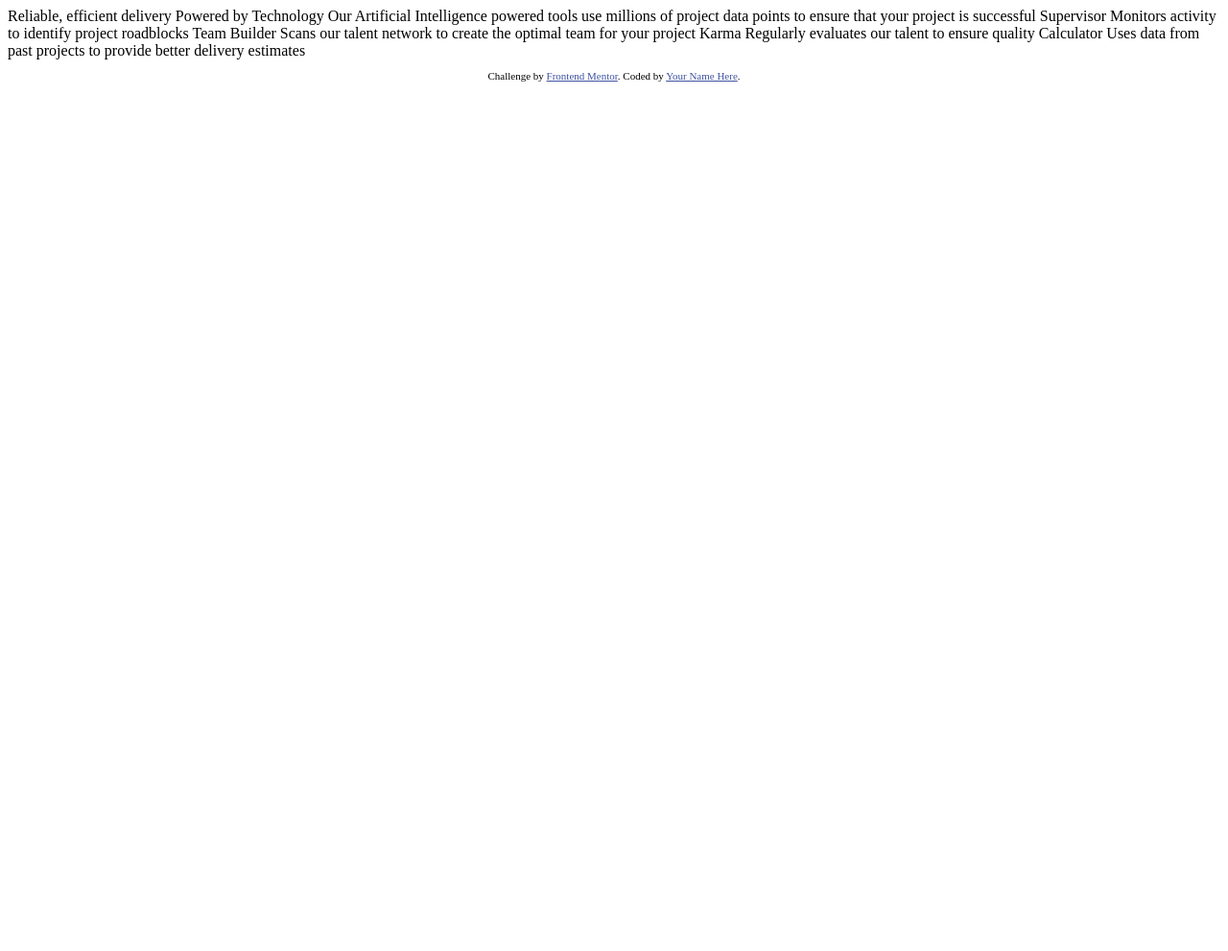
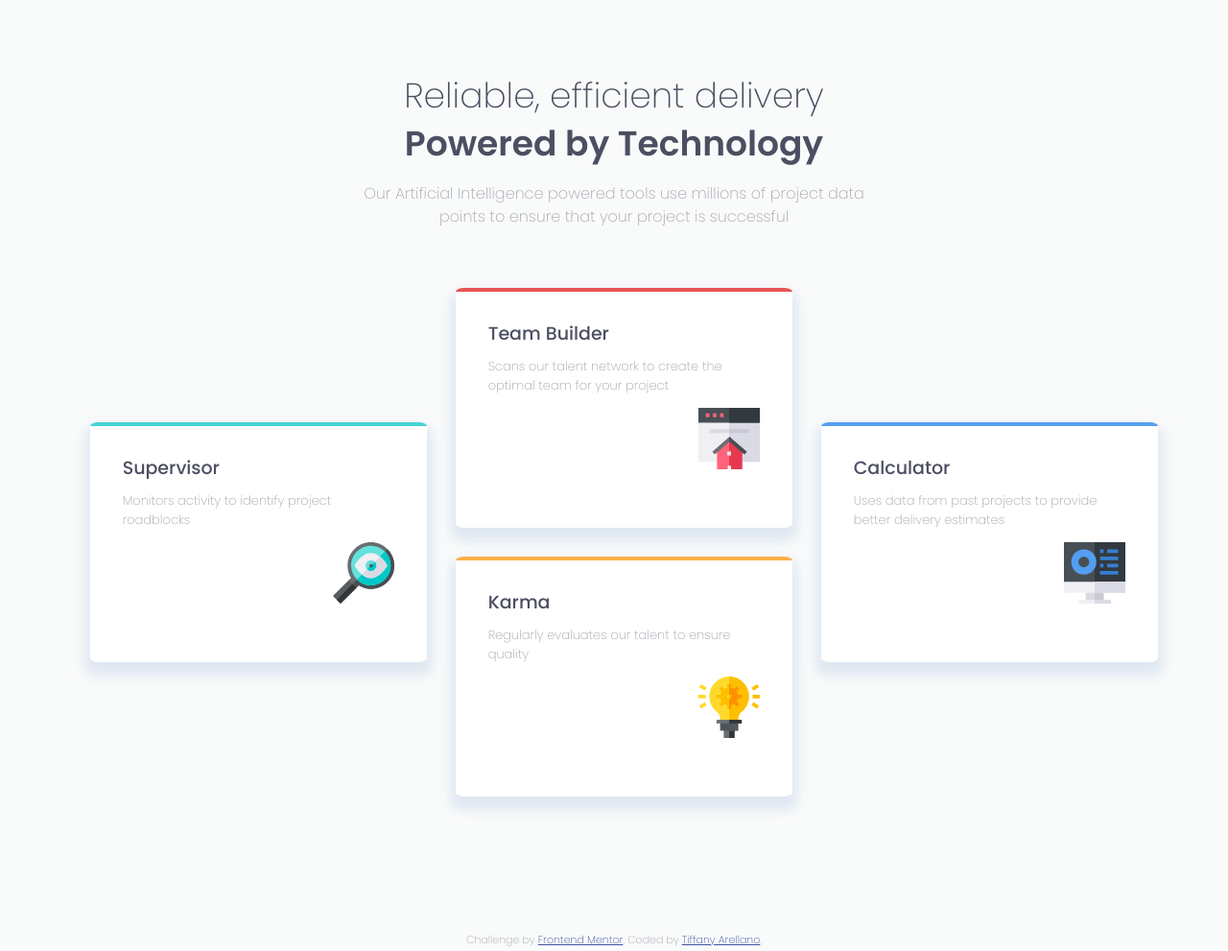
Before and after one commit to yirano/FM_four-card-feature, a plain HTML site: page src/index.html in a window 1280 px wide. Shown: the whole page at 96% size. Before the commit the page ends 800 px from the top, so only its background shows below. Drawn offline with Linux system fonts and the light colour scheme.

Commit message:
Style desktop layout

```diff
--- a/src/index.html
+++ b/src/index.html
@@ -1,45 +1,94 @@
 <!DOCTYPE html>
 <html lang="en">
+
 <head>
   <meta charset="UTF-8">
-  <meta name="viewport" content="width=device-width, initial-scale=1.0"> <!-- displays site properly based on user's device -->
+  <meta name="viewport" content="width=device-width, initial-scale=1.0">
+  <!-- displays site properly based on user's device -->
 
   <link rel="icon" type="image/png" sizes="32x32" href="./images/favicon-32x32.png">
 
   <title>Frontend Mentor | Four card feature section</title>
+  <link href="https://fonts.googleapis.com/css?family=Poppins:200,400,500,600&display=swap" rel="stylesheet">
+  <link rel="stylesheet" href="style.css">
+</head>
 
-  <!-- Feel free to remove these styles or customise in your own stylesheet 👍 -->
-  <style>
-    .attribution { font-size: 11px; text-align: center; }
-    .attribution a { color: hsl(228, 45%, 44%); }
-  </style>
-</head>
 <body>
+  <main>
 
+    <header>
+      <div class="header-top">
+        <h2 class='header-light'>
           Reliable, efficient delivery
+        </h2>
+        <h2>
           Powered by Technology
-
+        </h2>
+      </div>
+      <p class='caption'>
         Our Artificial Intelligence powered tools use millions of project data points
         to ensure that your project is successful
+      </p>
+    </header>
 
+    <div class="cards">
+
+      <div class="card-left card order-1">
+        <h3>
           Supervisor
+        </h3>
+        <p>
           Monitors activity to identify project roadblocks
+        </p>
+        <div class="card-img">
+          <img src="../images/icon-supervisor.svg" alt="Magnifying glass">
+        </div>
+      </div>
 
+      <div class="card-top card order-2">
+        <h3>
           Team Builder
+        </h3>
+        <p>
           Scans our talent network to create the optimal team for your project
+        </p>
+        <div class="card-img">
+          <img src="../images/icon-team-builder.svg" alt="Magnifying glass">
+        </div>
+      </div>
 
+      <div class="card-bottom card order-3">
+        <h3>
           Karma
+        </h3>
+        <p>
           Regularly evaluates our talent to ensure quality
+        </p>
+        <div class="card-img">
+          <img src="../images/icon-karma.svg" alt="Magnifying glass">
+        </div>
+      </div>
 
+      <div class="card-right card order-4">
+        <h3>
           Calculator
+        </h3>
+        <p>
           Uses data from past projects to provide better delivery estimates
+        </p>
+        <div class="card-img">
+          <img src="../images/icon-calculator.svg" alt="Magnifying glass">
+        </div>
+      </div>
+    </div>
 
-
+  </main>
   <footer>
     <p class="attribution">
       Challenge by <a href="https://www.frontendmentor.io?ref=challenge" target="_blank">Frontend Mentor</a>.
-      Coded by <a href="#">Your Name Here</a>.
+      Coded by <a href="https://github.com/yirano">Tiffany Arellano</a>.
     </p>
   </footer>
 </body>
+
 </html>
--- a/src/style.css
+++ b/src/style.css
@@ -0,0 +1,106 @@
+
+body {
+  font-family: 'Poppins', sans-serif;
+  font-size: 15px;
+  background-color: hsla(228, 6%, 66%, 0.055);
+  color: hsl(234, 12%, 34%);
+  height: auto;
+  margin: 0 auto;
+}
+
+main {
+  display: grid;
+  grid-template-columns: repeat(12, 1fr);
+  grid-template-rows: repeat(16, 60px);
+  max-width: 1440px;
+  margin: 0 auto;
+}
+
+header {
+  grid-column: 4/10;
+  margin: 0 auto;
+  width: 560px;
+  grid-row: 2/span 2;
+  text-align: center;
+  line-height: 20px;
+}
+
+h2 {
+  font-size: 36px;
+}
+
+h2.header-light {
+  font-weight: 200;
+}
+
+h3 {
+  font-weight: 500;
+  font-size: 19px;
+}
+
+p {
+  color: hsl(229, 6%, 66%);
+  font-size: 13px;
+  font-weight: 200;
+}
+
+p.caption {
+  font-size: 16px;
+  line-height: 24px;
+  /* letter-spacing: 0.5px; */
+}
+
+.cards {
+  display: grid;
+  grid-template-columns: repeat(14, 97px);
+  grid-template-rows: repeat(18, 110px);
+  grid-column: 1/12;
+  grid-row: 6;
+  grid-gap: 30px;
+  justify-content: center;
+}
+
+.card{
+  justify-content: center;
+  padding: 10px 34px;
+  border-radius: 9px/ 4px;
+  background-color: #fff;
+  box-shadow: 0px 9px 12px 5px hsla(212, 48%, 76%, 0.308);
+}
+
+.card img {
+  float: right;
+}
+
+.card h3 {
+  margin-bottom: -3px;
+}
+
+.card-left {
+  grid-column: 4/span 3;
+  grid-row: 2/4;
+  border-top: 4px solid hsl(180, 62%, 55%);
+
+}
+
+.card-top {
+  grid-column: 7/span 3;
+  grid-row: 1/3;
+  border-top: 4px solid hsl(0, 78%, 62%);
+}
+
+.card-right {
+  grid-column: 10/span 3;
+  grid-row: 2/span 2;
+  border-top: 4px solid hsl(212, 86%, 64%);
+
+}
+
+.card-bottom {
+  grid-column: 7/span 3;
+  grid-row: 3/span 2;
+  border-top: 4px solid hsl(34, 97%, 64%);
+}
+
+.attribution { font-size: 11px; text-align: center; }
+.attribution a { color: hsl(228, 45%, 44%); }
```
Lines whose indentation alone changed are shown as unchanged.
